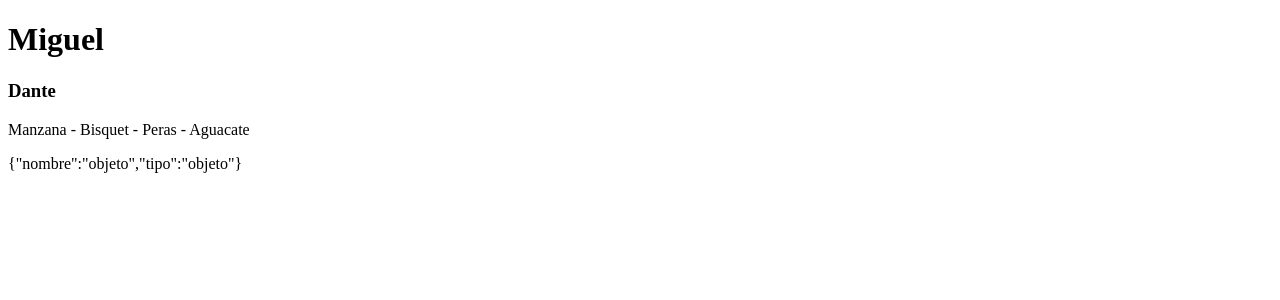
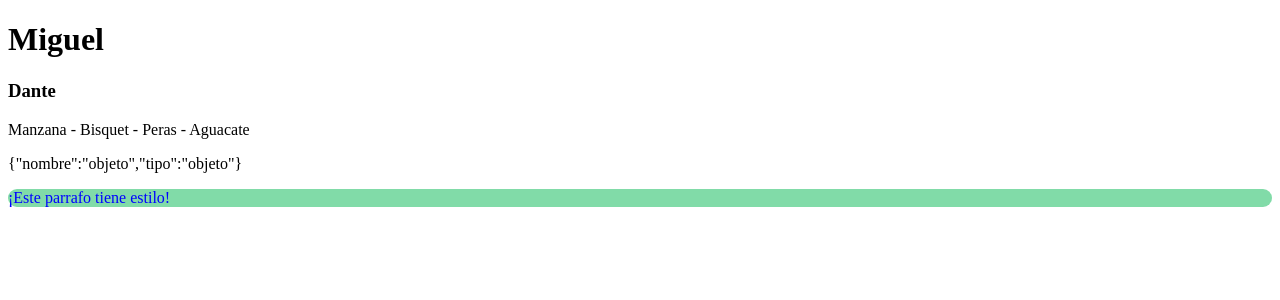
Before and after one commit to lmsf-101/Curso-React, a React (Vite) app in the folder 02-first-steps/: page / in a window 1280 px wide. Shown: the top 300 px of the page. Built offline with nearby package versions, Linux system fonts and the light colour scheme.

Commit message:
40. Estilización de componentes mediante CSS / JSX

```diff
--- a/02-first-steps/src/MyAwesomeApp.tsx
+++ b/02-first-steps/src/MyAwesomeApp.tsx
@@ -6,6 +6,9 @@
     Esto con el fin de evitar que React cargue las variables de forma
     innecesaria:
 */
+
+import type { CSSProperties } from "react";
+import { renderToPipeableStream } from "react-dom/server";
 
 const firstName = "Miguel";
 const lastName = "Dante";
@@ -16,6 +19,16 @@ const objeto = {
   "nombre": "objeto",
   tipo: "objeto"
 };
+
+const isActive = true;
+
+const miEstilo: CSSProperties = {
+  backgroundColor: "#81dba8",
+  borderRadius: "20px",
+  // TIP: Puedes hacer uso de condiciones para establecer valores:
+  color: isActive ? 'blue' : 'red',
+}
+
 
 export function MyAwesomeApp() {
   return (
@@ -36,6 +49,20 @@ export function MyAwesomeApp() {
 
       {/* Existe una forma de imprimir el objeto: Usando JSON.stringify: */}
       <p> {JSON.stringify(objeto)} </p>
+
+
+      {/* - TEMA: 40. Uso de propiedades / estilos CSS en React:
+      El uso de estilos CSS ocupa el uso de React.CSSProperties */}
+
+      {/* - NOTA: NO ES HTML, sino JSX: Tienen diferentes reglas en cuanto
+        a los atributos.
+        Aqui, "style" se adminstra mediante un objeto, no un string */}
+      <p
+        style={miEstilo}
+      >
+        ¡Este parrafo tiene estilo!
+      </p>
+
     </>
   )
 
```
